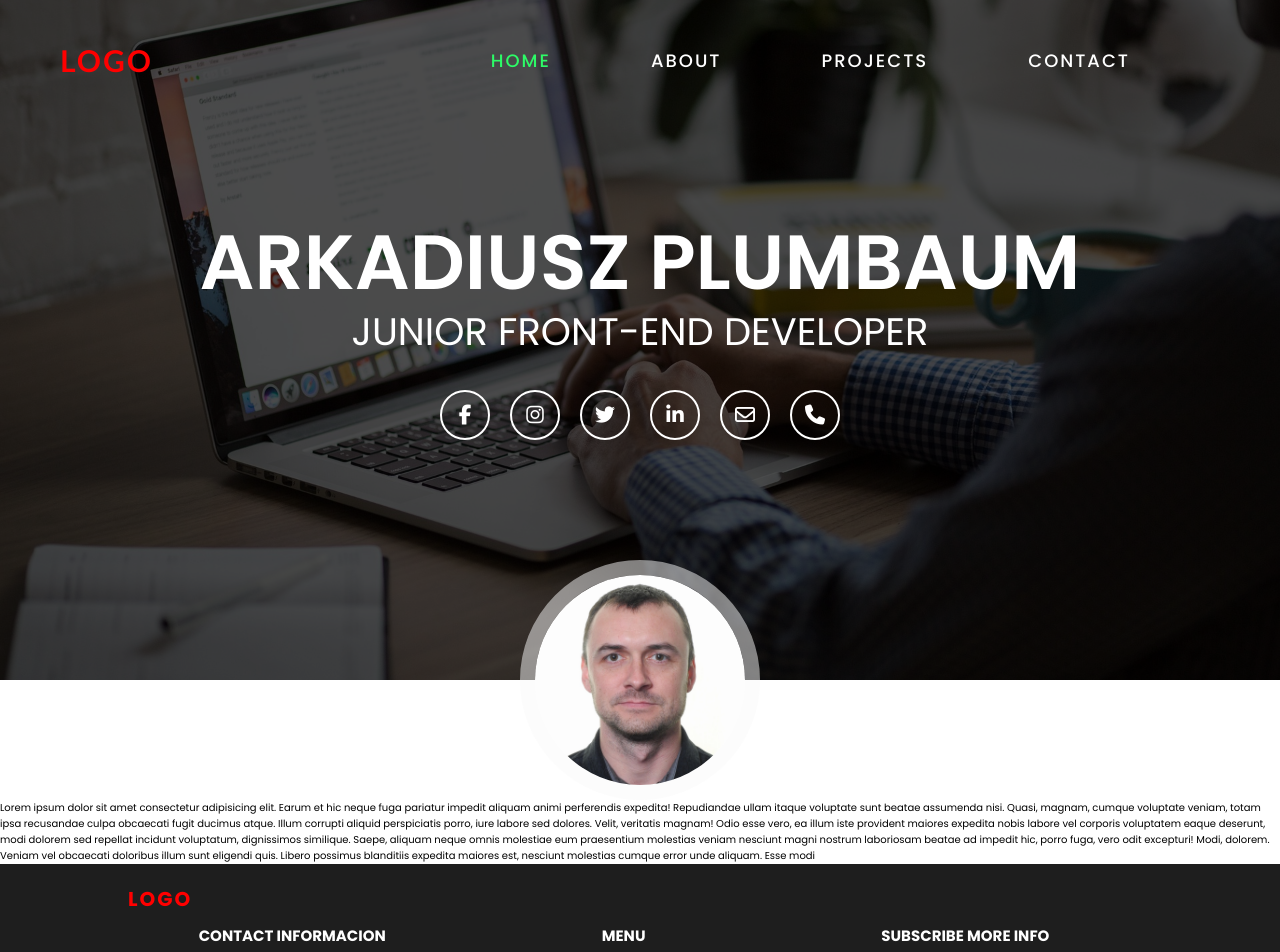
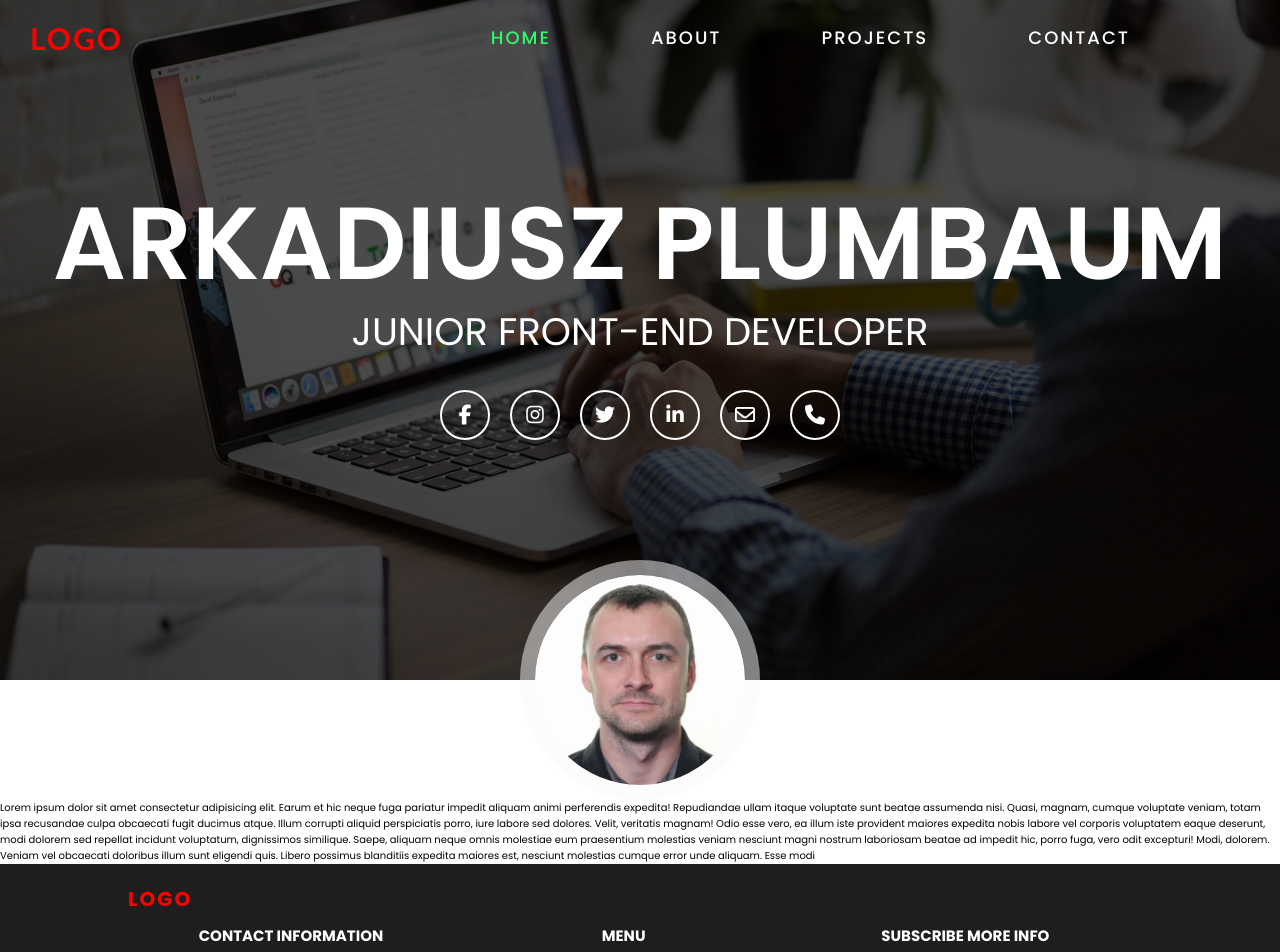
Before and after one commit to arekpl28/portfolio, a React (Create React App) app: page / in a window 1280 px wide. Shown: the top 952 px of the page. Built offline with nearby package versions, Linux system fonts and the light colour scheme.

Commit message:
Fix media query

```diff
--- a/src/components/Logo.css.js
+++ b/src/components/Logo.css.js
@@ -11,6 +11,9 @@ export const Logo = styled(NavLink)`
   text-transform: uppercase;
   cursor: pointer;
   transition: 0.6s;
+  @media screen and ${device.mobileL} and (max-height: 500px) {
+    font-size: 2.5rem;
+  }
   @media screen and ${device.desktopM} {
     font-size: 6rem;
   }
--- a/src/components/Navigation.css.js
+++ b/src/components/Navigation.css.js
@@ -54,13 +54,19 @@ export const Nav = styled.nav`
       padding: 10px 40px;
     }
     @media screen and ${device.laptopL} {
-      padding: 10px 60px;
+      padding: 10px 50px;
     }
     @media screen and ${device.desktop} {
-      padding: 30px 80px;
+      padding: 20px 60px;
+      ul li a {
+        font-size: 2rem;
+      }
     }
     @media screen and ${device.desktopM} {
       padding: 40px 90px;
+      ul li a {
+        font-size: 3rem;
+      }
     }
     @media screen and ${device.tablet} {
       ul li a {
@@ -74,16 +80,7 @@ export const Nav = styled.nav`
         }
       }
     }
-    @media screen and ${device.desktop} {
-      ul li a {
-        font-size: 2rem;
-      }
-    }
-    @media screen and ${device.desktopM} {
-      ul li a {
-        font-size: 3rem;
-      }
-    }
+
     @media screen and (max-width: 767) {
       & ul {
         top: 50px;
@@ -119,7 +116,8 @@ export const Nav = styled.nav`
   @media screen and ${device.mobileS} {
     padding: 20px 30px;
   }
-  @media screen and ${device.tablet} {
+
+  @media screen and ${device.tablet} and (orientation: portrait) {
     display: flex;
     position: fixed;
     padding: 60px;
--- a/src/components/NavigationListItem.css.js
+++ b/src/components/NavigationListItem.css.js
@@ -42,6 +42,9 @@ export const NavItem = styled.li`
   @media screen and ${device.laptopM} {
     padding: 0 35px;
   }
+  @media screen and ${device.desktop} {
+    padding: 0 10px;
+  }
 `;
 export const NavItemLink = styled(NavLink)`
   dispaly: block;
@@ -69,7 +72,7 @@ export const NavItemLink = styled(NavLink)`
     }
   }
   @media screen and ${device.desktop} {
-    font-size: 2.3rem;
+    font-size: 2rem;
   }
   @media screen and ${device.desktopM} {
     font-size: 3rem;
--- a/src/components/SocialMedia.css.js
+++ b/src/components/SocialMedia.css.js
@@ -86,13 +86,6 @@ export const SocialIcons = styled.a`
       font-size: 2rem;
     }
   }
-  @media screen and ${device.desktop} {
-    width: 70px;
-    height: 70px;
-    i {
-      font-size: 3rem;
-    }
-  }
   @media screen and ${device.desktopM} {
     width: 100px;
     height: 100px;
--- a/src/components/css/Wrapper.css.js
+++ b/src/components/css/Wrapper.css.js
@@ -11,9 +11,9 @@ export const SmallWrapperHeader = styled.header`
   width: 100%;
   height: 60vh;
   @media screen and (orientation: portrait) {
-    height: 40vh;
+    height: 45vh;
   }
   @media screen and ${device.laptop} {
-    height: 40vh;
+    height: 45vh;
   }
 `;
--- a/src/components/footer/Footer.js
+++ b/src/components/footer/Footer.js
@@ -33,7 +33,7 @@ export default function Footer() {
           <Content>
             <DivContentWrapper>
               <Contact>
-                <H4>Contact Informacion</H4>
+                <H4>Contact Information</H4>
                 <Info
                   target="blank"
                   href="https://www.google.com/maps/place/Lillehammer/@61.1153437,10.4618682,15.75z/data=!4m5!3m4!1s0x466a62a7f7b5288d:0x32273ad34a5bed34!8m2!3d61.1152713!4d10.4662306"
--- a/src/components/header/home/HomeContentHeader.css.js
+++ b/src/components/header/home/HomeContentHeader.css.js
@@ -23,11 +23,12 @@ export const Name = styled.h1`
   @media screen and ${device.laptopM} and (orientation: portrait) {
     font-size: 6vw;
   }
-  @media screen and ${device.mobileL} and (orientation: landscape) {
+  @media screen and ${device.mobileL} and (max-height: 500px) {
     font-size: 6vw;
+    bottom: 40vh;
   }
-  @media screen and ${device.tablet} {
-    border-width: 15px;
+  @media screen and ${device.desktop} {
+    font-size: 5vw;
   }
 `;
 export const Profession = styled.p`
@@ -40,14 +41,21 @@ export const Profession = styled.p`
   @media screen and ${device.laptopM} {
     font-size: 3vw;
   }
-  @media screen and ${device.mobileL} and (orientation: landscape) {
+  @media screen and ${device.mobileL} and (max-height: 500px) {
     font-size: 3vw;
+    bottom: 30vh;
+  }
+  @media screen and ${device.desktop} {
+    font-size: 2vw;
   }
 `;
 export const DivMedia = styled.div`
   position: absolute;
   width: 100%;
   bottom: 30vh;
+  @media screen and ${device.mobileL} and (max-height: 500px) {
+    bottom: 20vh;
+  }
 `;
 export const DivProfileImg = styled.div`
   position: absolute;
```
